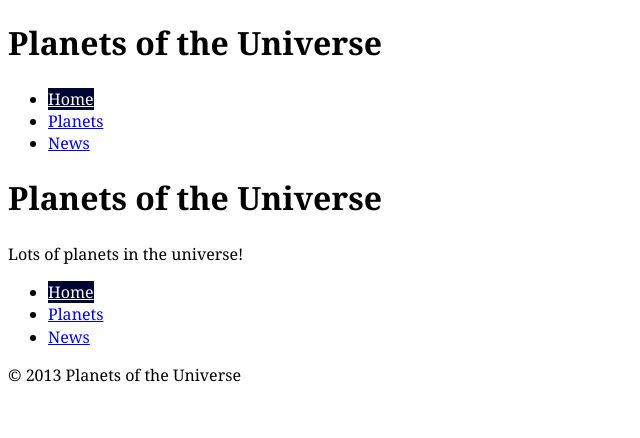
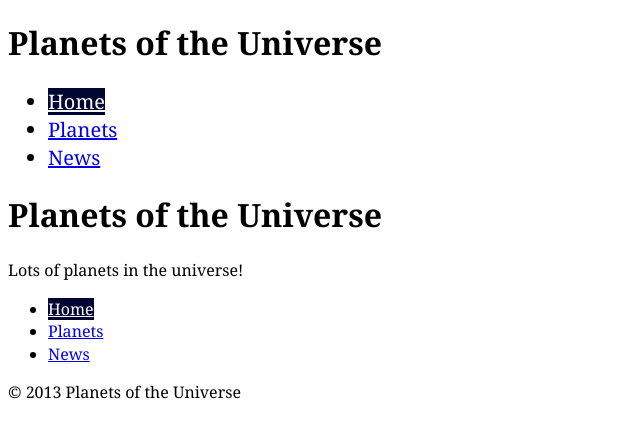
Before and after one commit to bradgreen3/planets-of-the-universe, a Jekyll site: the page built from index.html, in a window 1280 px wide. Shown: the top 438 px of the page, without its empty margins (0-640 px from the left). Built offline with Jekyll 4.4.1, drawn with Linux system fonts in a browser that asks for light colours.

Commit message:
Add custom CSS classes for top and bottom nav

```diff
--- a/_includes/nav.html
+++ b/_includes/nav.html
@@ -1,5 +1,5 @@
 <nav>
-  <ul>
+  <ul class="{{include.navclass}}">
     <li><a href="{{site.baseurl}}/index.html" class="{% if page.url == '/' %}current{% endif %}">Home</a></li>
     <li><a href="{{site.baseurl}}/planets.html">Planets</a></li>
     <li><a href="{{site.baseurl}}/news.html" class="{% if page.url == '/news.html' %}current{% endif %}">News</a></li>
--- a/_layouts/default.html
+++ b/_layouts/default.html
@@ -8,12 +8,12 @@
   <body>
     <header>
       <h1>Planets of the Universe</h1>
-      {% include nav.html %}
+      {% include nav.html navclass='nav-top'%}
     </header>
     {{content}}
 
     <footer>
-      {% include nav.html %}
+      {% include nav.html navclass='nav-bottom'%}
       <p>© 2013 Planets of the Universe</p>
     </footer>
   </body>
--- a/css/common.css
+++ b/css/common.css
@@ -8,3 +8,18 @@
   background-color: #000531;
   color: #fff;
 }
+
+.nav {
+  margin: 0;
+  padding: 0;
+
+  list-style-type: none;
+}
+
+.nav > li {
+  display: inline-block;
+}
+
+.nav-top {
+  font-size: 1.25rem;
+}
```
